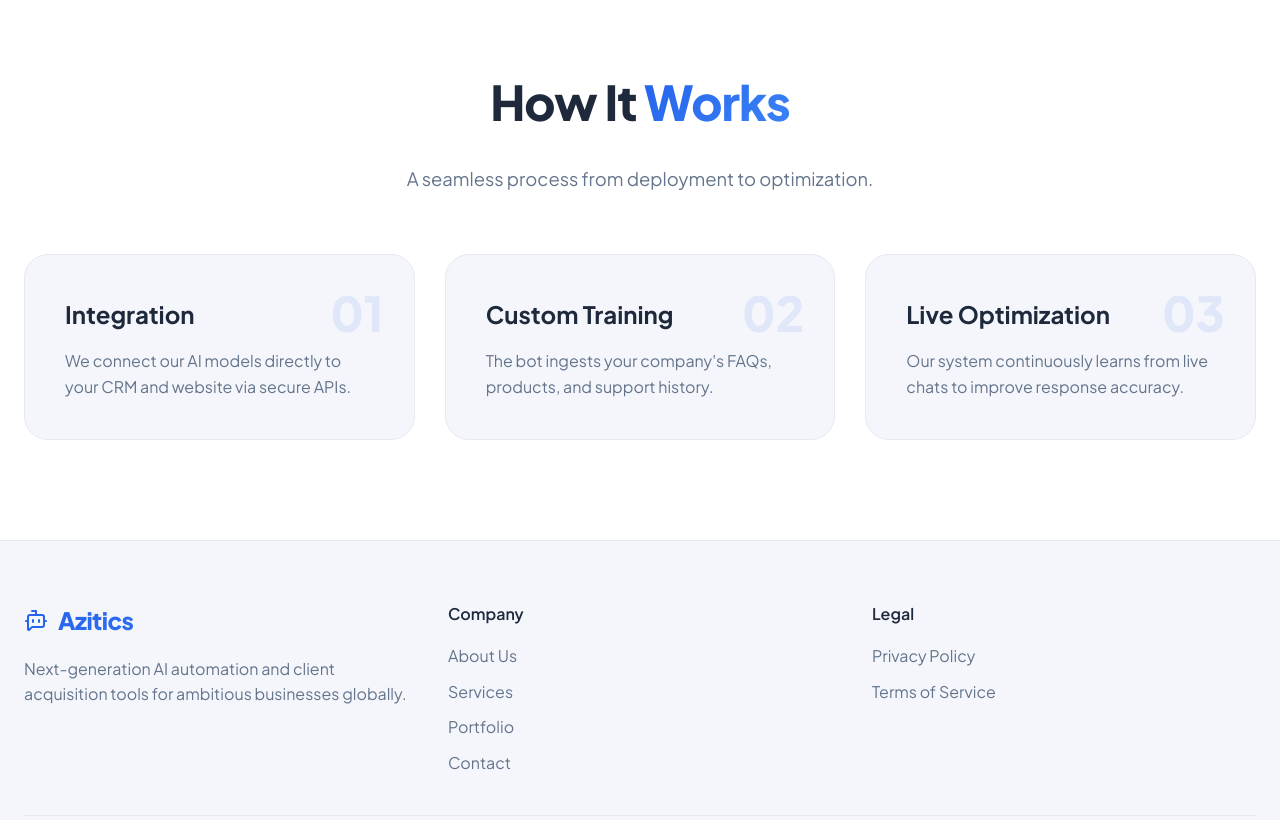
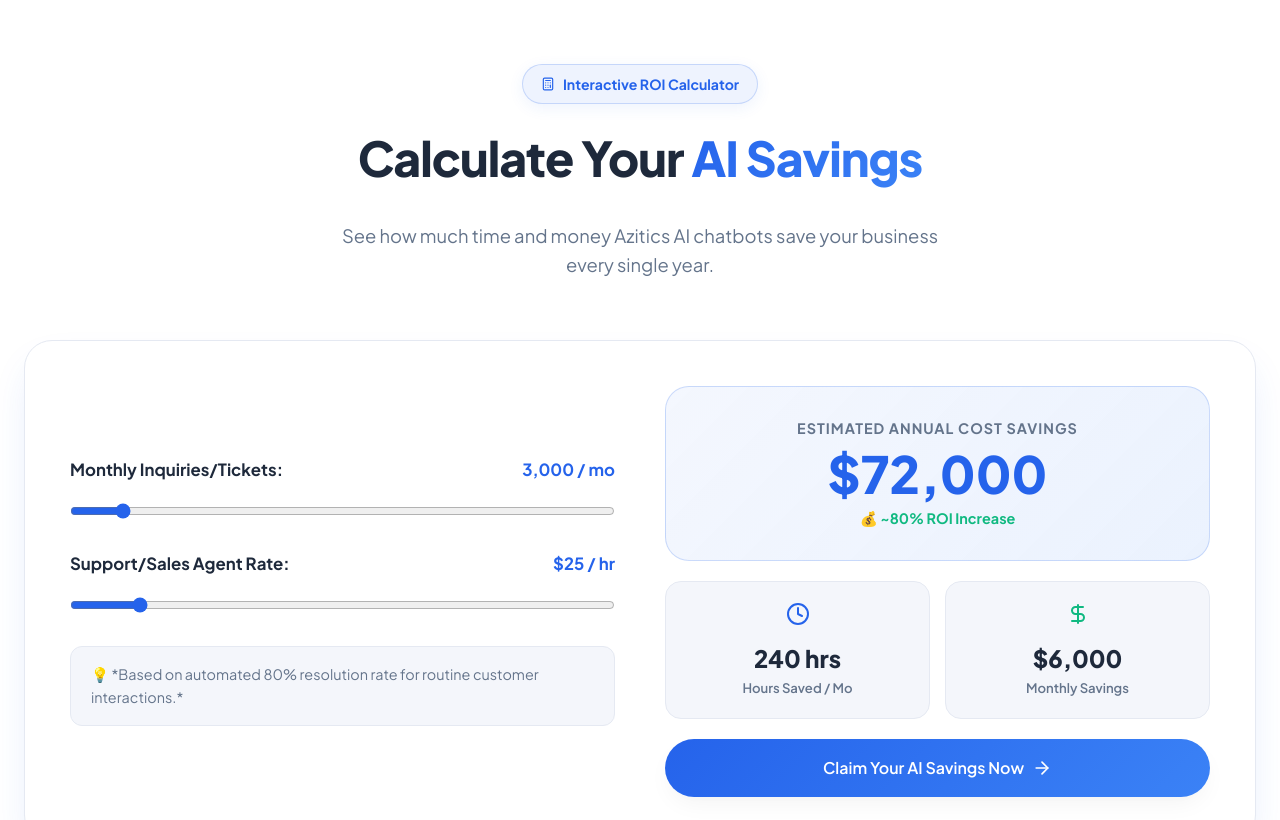
Before and after one commit to atd786/chatbot, a React (Vite) app: page / in a window 1280 px wide. Shown: the part 1700-2520 px from the top of the page. Built offline with nearby package versions, Linux system fonts and the light colour scheme.

Commit message:
feat(home): add Interactive ROI Savings Calculator section

```diff
--- a/src/pages/Home.jsx
+++ b/src/pages/Home.jsx
@@ -1,8 +1,16 @@
+import { useState } from 'react';
 import { motion } from 'framer-motion';
 import { Link } from 'react-router-dom';
-import { ArrowRight, Bot, Globe2, Zap, Sparkles, ShieldCheck, CheckCircle2, Building2, Stethoscope, ShoppingCart, Truck, Cpu } from 'lucide-react';
+import { ArrowRight, Bot, Globe2, Zap, Sparkles, ShieldCheck, CheckCircle2, Building2, Stethoscope, ShoppingCart, Truck, Cpu, Calculator, DollarSign, Clock } from 'lucide-react';
 
 const Home = () => {
+  const [inquiries, setInquiries] = useState(3000);
+  const [hourlyRate, setHourlyRate] = useState(25);
+
+  // Calculations
+  const hoursSavedPerMonth = Math.round(inquiries * 0.1 * 0.8);
+  const annualSavings = Math.round(hoursSavedPerMonth * hourlyRate * 12);
+
   const brands = [
     { icon: <Stethoscope size={18} />, name: "HealthTech Global" },
     { icon: <Building2 size={18} />, name: "Apex Real Estate" },
@@ -173,8 +181,104 @@ const Home = () => {
         </div>
       </section>
 
+      {/* Interactive ROI Savings Calculator Section */}
+      <section className="section" style={{ background: '#ffffff' }}>
+        <div className="container">
+          <motion.div
+            initial={{ opacity: 0, y: 30 }}
+            whileInView={{ opacity: 1, y: 0 }}
+            viewport={{ once: true }}
+            transition={{ duration: 0.6 }}
+            style={{ textAlign: 'center', marginBottom: '50px' }}
+          >
+            <div className="hero-badge" style={{ margin: '0 auto 16px auto' }}>
+              <Calculator size={14} color="var(--accent-primary)" />
+              <span>Interactive ROI Calculator</span>
+            </div>
+            <h2 className="section-title">Calculate Your <span className="gradient-text">AI Savings</span></h2>
+            <p className="section-subtitle">See how much time and money Azitics AI chatbots save your business every single year.</p>
+          </motion.div>
+
+          <div className="roi-calculator-card">
+            <div style={{ display: 'grid', gridTemplateColumns: '1fr 1fr', gap: '50px', alignItems: 'center' }}>
+
+              <div style={{ display: 'flex', flexDirection: 'column', gap: '30px' }}>
+                <div>
+                  <div style={{ display: 'flex', justifyContent: 'space-between', marginBottom: '12px', fontWeight: '700', fontSize: '1.05rem' }}>
+                    <span>Monthly Inquiries/Tickets:</span>
+                    <span style={{ color: 'var(--accent-primary)' }}>{inquiries.toLocaleString()} / mo</span>
+                  </div>
+                  <input
+                    type="range"
+                    min="500"
+                    max="30000"
+                    step="500"
+                    value={inquiries}
+                    onChange={(e) => setInquiries(Number(e.target.value))}
+                    className="roi-slider"
+                  />
+                </div>
+
+                <div>
+                  <div style={{ display: 'flex', justifyContent: 'space-between', marginBottom: '12px', fontWeight: '700', fontSize: '1.05rem' }}>
+                    <span>Support/Sales Agent Rate:</span>
+                    <span style={{ color: 'var(--accent-primary)' }}>${hourlyRate} / hr</span>
+                  </div>
+                  <input
+                    type="range"
+                    min="15"
+                    max="100"
+                    step="5"
+                    value={hourlyRate}
+                    onChange={(e) => setHourlyRate(Number(e.target.value))}
+                    className="roi-slider"
+                  />
+                </div>
+
+                <div style={{ fontSize: '0.9rem', color: 'var(--text-secondary)', background: 'var(--bg-secondary)', padding: '16px 20px', borderRadius: '12px', border: '1px solid var(--border-color)' }}>
+                  💡 *Based on automated 80% resolution rate for routine customer interactions.*
+                </div>
+              </div>
+
+              <div style={{ display: 'flex', flexDirection: 'column', gap: '20px' }}>
+                <div className="roi-stat-highlight">
+                  <div style={{ fontSize: '0.9rem', fontWeight: '700', textTransform: 'uppercase', letterSpacing: '1px', color: 'var(--text-secondary)', marginBottom: '8px' }}>
+                    Estimated Annual Cost Savings
+                  </div>
+                  <div className="roi-val-large">
+                    ${annualSavings.toLocaleString()}
+                  </div>
+                  <div style={{ fontSize: '0.9rem', color: '#10b981', fontWeight: '700', marginTop: '8px' }}>
+                    💰 ~{Math.round((annualSavings / (inquiries * hourlyRate * 12 * 0.1)) * 100)}% ROI Increase
+                  </div>
+                </div>
+
+                <div style={{ display: 'grid', gridTemplateColumns: '1fr 1fr', gap: '15px' }}>
+                  <div style={{ background: 'var(--bg-secondary)', padding: '20px', borderRadius: '16px', border: '1px solid var(--border-color)', textAlign: 'center' }}>
+                    <Clock size={24} color="var(--accent-primary)" style={{ marginBottom: '6px' }} />
+                    <div style={{ fontSize: '1.5rem', fontWeight: '800' }}>{hoursSavedPerMonth} hrs</div>
+                    <div style={{ fontSize: '0.82rem', color: 'var(--text-secondary)', fontWeight: '600' }}>Hours Saved / Mo</div>
+                  </div>
+
+                  <div style={{ background: 'var(--bg-secondary)', padding: '20px', borderRadius: '16px', border: '1px solid var(--border-color)', textAlign: 'center' }}>
+                    <DollarSign size={24} color="#10b981" style={{ marginBottom: '6px' }} />
+                    <div style={{ fontSize: '1.5rem', fontWeight: '800' }}>${Math.round(annualSavings / 12).toLocaleString()}</div>
+                    <div style={{ fontSize: '0.82rem', color: 'var(--text-secondary)', fontWeight: '600' }}>Monthly Savings</div>
+                  </div>
+                </div>
+
+                <Link to="/contact" className="btn btn-primary" style={{ width: '100%', padding: '16px' }}>
+                  Claim Your AI Savings Now <ArrowRight size={20} />
+                </Link>
+              </div>
+
+            </div>
+          </div>
+        </div>
+      </section>
+
       {/* How It Works Section */}
-      <section className="section" style={{ backgroundColor: '#ffffff' }}>
+      <section className="section" style={{ backgroundColor: 'var(--bg-secondary)' }}>
         <div className="container">
           <motion.div
             initial={{ opacity: 0, y: 30 }}
@@ -203,7 +307,7 @@ const Home = () => {
                   padding: '40px',
                   borderRadius: '24px',
                   border: '1px solid var(--border-color)',
-                  background: 'var(--bg-secondary)',
+                  background: '#ffffff',
                   position: 'relative'
                 }}
               >
```
